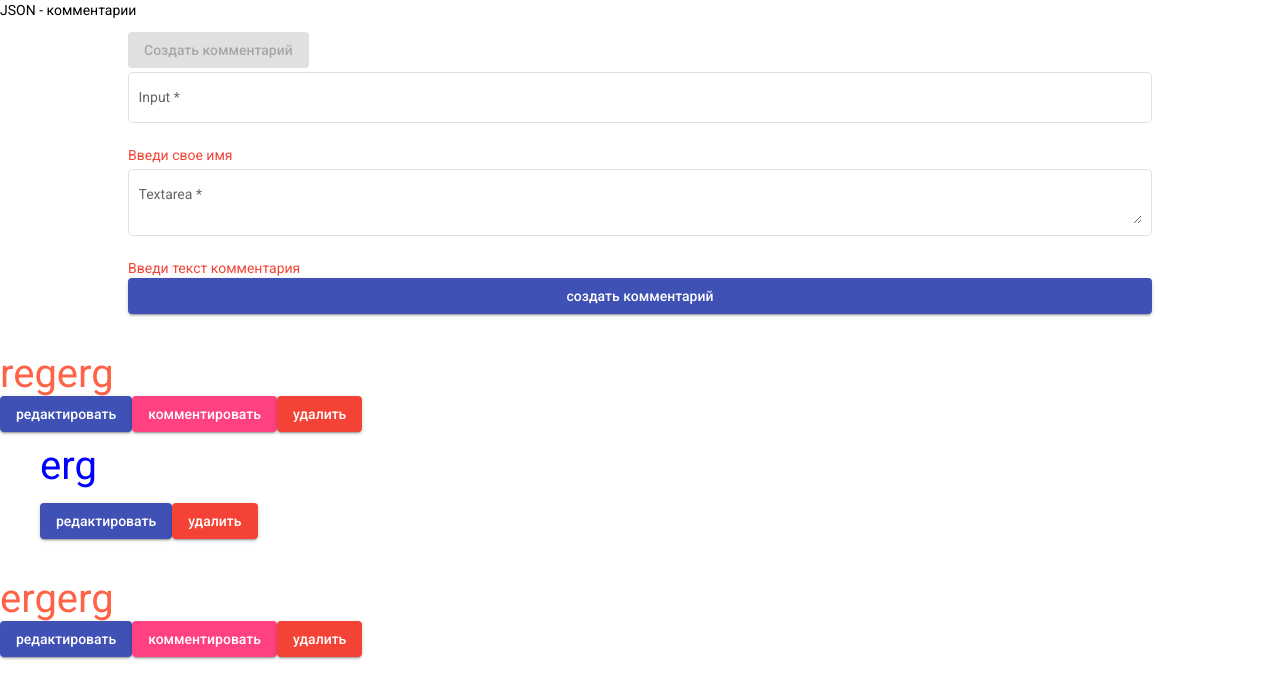
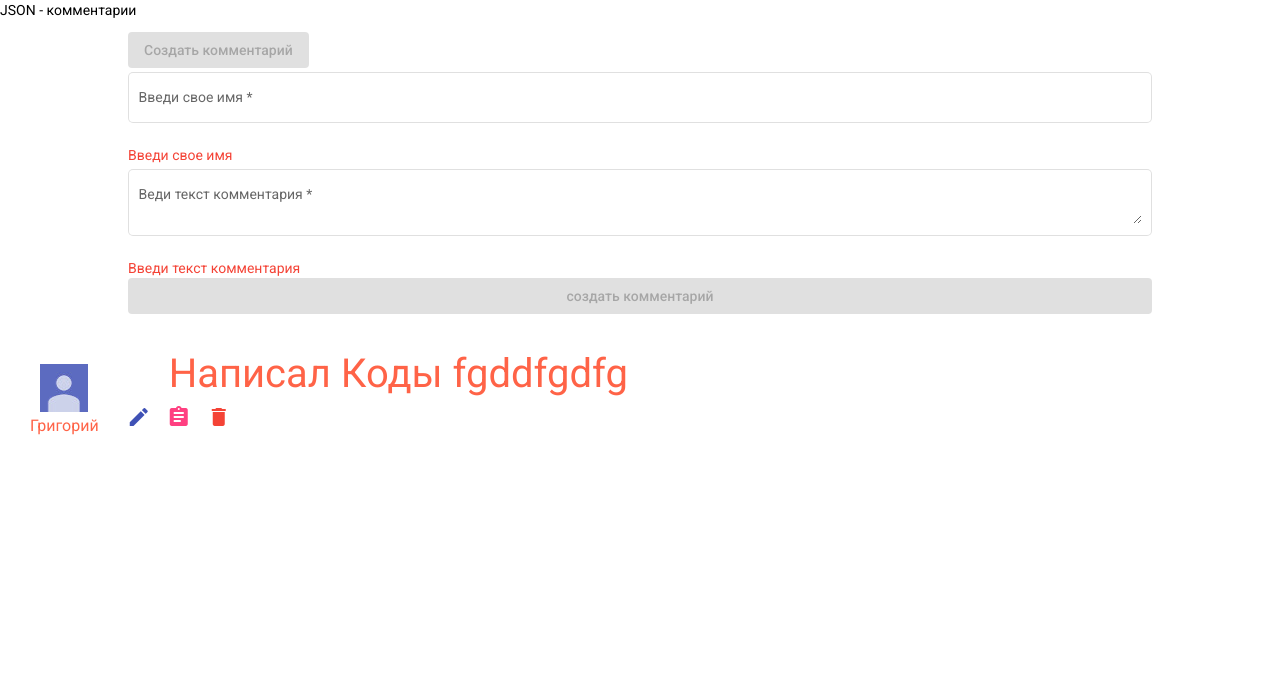
Before and after one commit to Gregtstu/angular-json-comments, an Angular app: page /comments in a window 1280 px wide. Both pictures are taken after a click on the button "Создать комментарий". Shown: the top 698 px of the page. Built offline with nearby package versions, Linux system fonts and the light colour scheme; data requests are answered from the project's data file.

Commit message:
added main styles

```diff
--- a/db.json
+++ b/db.json
@@ -1,24 +1,10 @@
 {
   "comments": [
     {
-      "id": "40.357",
-      "userName": "gerd",
-      "commentText": "regerg",
-      "date": "2022-10-11T09:04:18.550Z",
-      "child": [
-        {
-          "id": "370.020",
-          "userName": "rgerg",
-          "commentText": "erg",
-          "date": "2022-10-11T09:04:21.110Z"
-        }
-      ]
-    },
-    {
-      "id": "78.783",
-      "userName": "ergreg",
-      "commentText": "ergerg",
-      "date": "2022-10-11T09:04:24.014Z",
+      "id": "240.868",
+      "userName": "Григорий ",
+      "commentText": "Написал Коды fgddfgdfg",
+      "date": "2022-10-11T09:28:18.285Z",
       "child": []
     }
   ]
--- a/src/app/app.module.ts
+++ b/src/app/app.module.ts
@@ -11,6 +11,7 @@ import {HttpClientModule} from "@angular/common/http";
 import { MainComponent } from './main/main.component';
 import {MatFormFieldModule} from '@angular/material/form-field';
 import {FormsModule, ReactiveFormsModule} from "@angular/forms";
+import {MatCardModule} from '@angular/material/card';
 
 @NgModule({
   declarations: [
@@ -27,7 +28,8 @@ import {FormsModule, ReactiveFormsModule} from "@angular/forms";
     MatInputModule,
     HttpClientModule,
     FormsModule,
-    ReactiveFormsModule
+    ReactiveFormsModule,
+    MatCardModule
   ],
   providers: [],
   bootstrap: [AppComponent]
--- a/src/app/comments/components/comment-form/comment-form.component.html
+++ b/src/app/comments/components/comment-form/comment-form.component.html
@@ -13,19 +13,20 @@
     *ngIf="disabledFlag"
     (submit)="submit()">
     <mat-form-field appearance="outline">
-      <mat-label>Input</mat-label>
-      <input matInput formControlName="userName">
+      <mat-label>Введи свое имя</mat-label>
+      <input matInput formControlName="userName" placeholder="Введи свое имя">
     </mat-form-field>
     <mat-error *ngIf="forma.get('userName')?.errors?.['required']">Введи свое имя</mat-error>
     <mat-form-field appearance="outline">
-      <mat-label>Textarea</mat-label>
-      <textarea matInput formControlName="commentText"></textarea>
+      <mat-label>Веди текст комментария</mat-label>
+      <textarea matInput formControlName="commentText" placeholder="Веди текст комментария"></textarea>
     </mat-form-field>
     <mat-error *ngIf="forma.get('commentText')?.errors?.['required']">Введи текст комментария</mat-error>
     <button
       mat-raised-button
       color="primary"
       type="submit"
+      [disabled]="forma.invalid"
     >создать комментарий
     </button>
   </form>
--- a/src/app/comments/components/comment-form/comment-form.component.scss
+++ b/src/app/comments/components/comment-form/comment-form.component.scss
@@ -5,6 +5,5 @@
   .forma {
     display: flex;
     flex-direction: column;
-
   }
 }
--- a/src/app/comments/components/comment/comment.component.html
+++ b/src/app/comments/components/comment/comment.component.html
@@ -1,10 +1,24 @@
 <section class="comment">
   <div class="comment__main main">
-    <p class="main__text">{{comment.commentText}}</p>
-    <div class="main__btns btns">
-      <button mat-raised-button color="primary" (click)="updateComment(comment.id)">редактировать</button>
-      <button mat-raised-button color="accent" (click)="comentig(comment.id)">комментировать</button>
-      <button mat-raised-button color="warn" (click)="deleteComment(comment.id)">удалить</button>
+    <div class="wrapper">
+      <div class="main__name">
+        <div style="text-align: center" class="main__name-img">
+          <img  src="assets/user-icon.png">
+        </div>
+        <h3>{{comment.userName}}</h3>
+      </div>
+      <div class="main__btns btns">
+        <p class="main__text" style="margin-left: 50px">{{comment.commentText}}</p>
+        <button mat-icon-button color="primary" (click)="updateComment(comment.id)">
+          <mat-icon>edit</mat-icon>
+        </button>
+        <button mat-icon-button color="accent" (click)="comentig(comment.id)">
+          <mat-icon>assignment</mat-icon>
+        </button>
+        <button mat-icon-button color="warn" (click)="deleteComment(comment.id)">
+          <mat-icon>delete</mat-icon>
+        </button>
+      </div>
     </div>
     <form
       class="comment-form__form forma"
@@ -12,15 +26,14 @@
       *ngIf="disabledFlag"
       (submit)="submit()">
       <mat-form-field appearance="outline">
-        <mat-label>Textarea</mat-label>
+        <mat-label>Редактирование</mat-label>
         <textarea matInput formControlName="commentText"></textarea>
       </mat-form-field>
-      <mat-error *ngIf="forma.get('commentText')?.errors?.['required']">Введи текст комментария</mat-error>
       <button
         mat-raised-button
         color="primary"
         type="submit"
-      >создать комментарий
+      >редактировать комментарий
       </button>
     </form>
     <form
@@ -29,12 +42,12 @@
       *ngIf="disabledFlagTwo"
       (submit)="childComment()">
       <mat-form-field appearance="outline">
-        <mat-label>Input</mat-label>
-        <input matInput formControlName="userName">
+        <mat-label>Введи свое имя</mat-label>
+        <input matInput formControlName="userName" placeholder="Введи свое имя">
       </mat-form-field>
       <mat-form-field appearance="outline">
-        <mat-label>Textarea</mat-label>
-        <textarea matInput formControlName="commentText"></textarea>
+        <mat-label>Введи текст комментария</mat-label>
+        <textarea matInput formControlName="commentText" placeholder="Введи текст комментария"></textarea>
       </mat-form-field>
       <mat-error *ngIf="forma.get('commentText')?.errors?.['required']">Введи текст комментария</mat-error>
       <button
@@ -64,11 +77,21 @@
   </form>
   <ul class="comment__child child" *ngFor="let childrens of comment.child">
 
-    <li class="child__item">{{childrens.commentText}}
-      <div class="child__btns btns">
-        <button mat-raised-button color="primary" (click)="updateNewComment(childrens.id)">редактировать</button>
-        <button mat-raised-button color="warn" (click)="deleteNewComment(comment.id, childrens.id)">удалить</button>
+    <li class="child__item">
+      <div class="child__item-name">
+        <div class="child__item-img" style="text-align: center">
+          <img src="assets/user-icon.png">
+        </div>
+        <h3>{{childrens.userName}}</h3>
       </div>
+      <div class="wrapper-comment">
+        <p>{{childrens.commentText}}</p>
+        <button mat-icon-button color="warn" (click)="deleteNewComment(comment.id, childrens.id)">
+          <mat-icon>delete</mat-icon>
+        </button>
+      </div>
+
+
     </li>
   </ul>
 </section>
--- a/src/app/comments/components/comment/comment.component.scss
+++ b/src/app/comments/components/comment/comment.component.scss
@@ -1,15 +1,41 @@
-.main{
+.main {
   margin-top: 50px;
+  padding-left: 30px;
   color: tomato;
   font-size: 40px;
   box-sizing: border-box;
   //overflow: auto;
+  .wrapper{
+    display: flex;
+  }
+  .btns{
+    margin-left: 20px;
+    text-align: start;
+  }
+
+  .forma{
+    display: flex;
+    flex-direction: column;
+    width: 50%;
+    margin: 0 auto;
+    font-size: 20px;
+  }
 }
-.child{
-  margin-top: 10px;
+
+.child {
+  //margin-top: 10px;
+  margin-left: 70px;
   list-style: none;
   color: blue;
-  font-size: 40px;
+  font-size: 30px;
   line-height: normal;
   box-sizing: border-box;
+
+  .child__item {
+    display: flex;
+
+    .wrapper-comment {
+      display: flex;
+    }
+  }
 }
--- a/src/app/comments/components/comments/comments.component.ts
+++ b/src/app/comments/components/comments/comments.component.ts
@@ -103,10 +103,10 @@ export class CommentsComponent implements OnInit {
    this.commentServ.updateComment(this.childId, obj)
      .subscribe({
        next:(res)=> {
-         console.log(res);
+         this.getComments();
        },
        error:(err)=> {
-         this.getComments();
+         console.log(err);
        }
      })
   }
```
Also changed, not shown: src/assets/user-icon.png (added).
